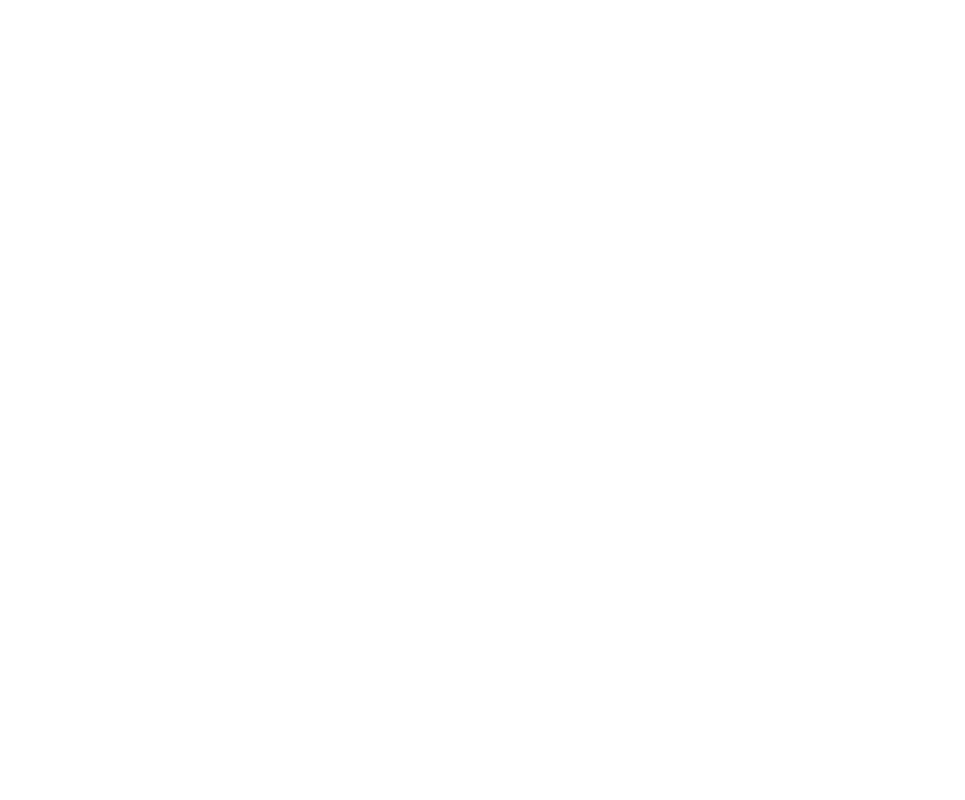
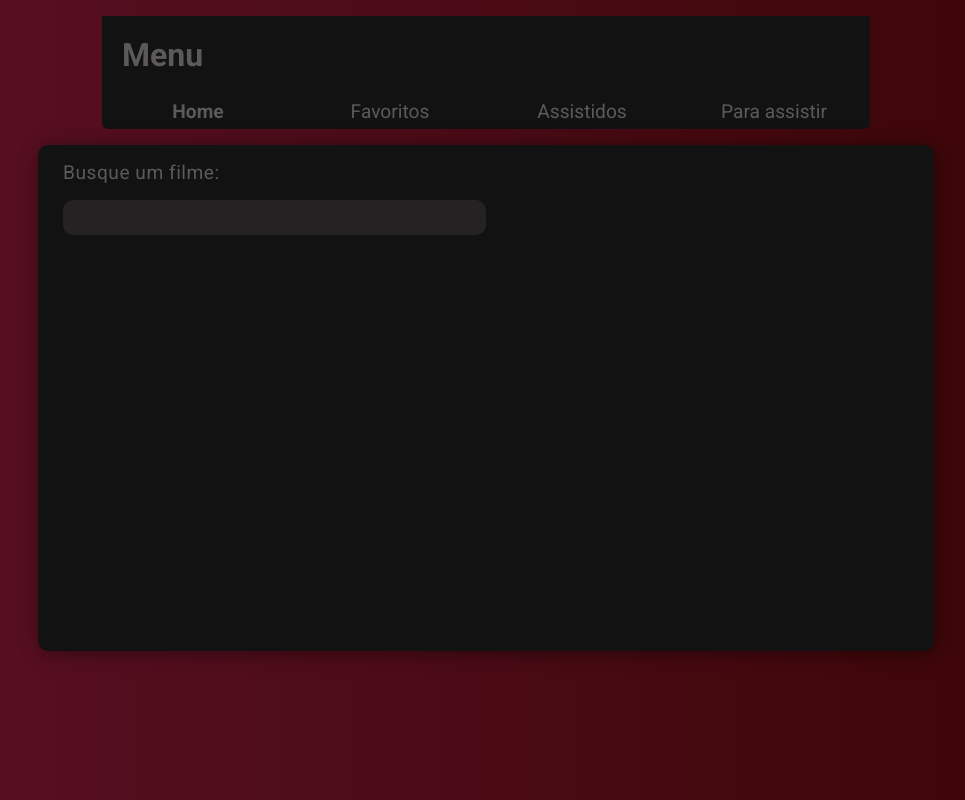
Before and after one commit to Nasalis/TodoList-Movie, a React (Create React App) app: page /favorites in a window 1280 px wide. Shown: the whole page, without its empty margins (154-1119 px from the left). Built offline with nearby package versions, Linux system fonts and the light colour scheme.

Commit message:
New routes added

```diff
--- a/src/App.tsx
+++ b/src/App.tsx
@@ -1,8 +1,10 @@
-import React from 'react';
 import {BrowserRouter as Router, Route, Switch } from 'react-router-dom';
 import './App.css';
 import AddItem from './components/AddItem';
+import Favorites from './components/Favorites';
 import Home from './components/Home'
+import ToWatchLater from './components/ToWatchLater';
+import Watched from './components/Watched';
 import { TableProvider } from './context/TableContext';
 
 
@@ -12,8 +14,11 @@
       <Router>
         <div className="App">
           <Switch>
-            <Route path="/" exact component={Home}/>
+          <Route path="/" exact component={Home}/>
             <Route path="/add" component={AddItem}/>
+            <Route path="/favorites" component={Favorites}/>
+            <Route path="/watched" component={Watched}/>
+            <Route path="/later" component={ToWatchLater}/>
           </Switch>
         </div>
       </Router>
--- /dev/null
+++ b/src/components/Favorites/index.css
@@ -0,0 +1,21 @@
+.favoritesContainer {
+    display: flex;
+    flex-direction: column;
+    justify-content: center;
+    margin: 1rem auto;
+    border-radius: 10px;
+    background-color: #131212;
+    box-shadow: 2px 2px 20px rgba(0, 0, 0, 0.411);
+    color: #5c5959;
+    width: 70%;
+    height: 100%;
+}
+
+@media screen and (max-width: 760px) {
+
+    .favoritesContainer {
+        width: 90%;
+    }
+
+
+}
--- /dev/null
+++ b/src/components/Favorites/index.tsx
@@ -0,0 +1,44 @@
+import { useContext, useState } from 'react';
+import { TableContext } from '../../context/TableContext';
+import Menu from '../Menu';
+import TodoItem from '../TodoItem';
+
+import './index.css';
+
+export default function Favorites() {
+
+    const {todos} = useContext(TableContext);
+
+    const [search, setSearch] = useState("");
+
+    return (
+        <>
+            <Menu/>
+            <div className="favoritesContainer">
+                <div className="searchBar">
+                    <h4>Busque um filme:</h4>
+                    <input type="text" onChange={element => setSearch(element.target.value)}/>
+                </div>
+                <div className="movieList">
+                    {todos.filter(element => {
+                        if(search === "") {
+                            return element;
+                        }else{
+                            if(element.name.toLowerCase().includes(search.toLowerCase())) {
+                            return element;
+                            }
+                        }
+                        }).map((value, key) => {
+                            if(value.favorite) {
+                                return (
+                                    <TodoItem key={key} todo={value}/>
+                                )
+                            }
+                        })
+                    }
+
+                </div>
+            </div>
+        </>
+    )
+}
--- a/src/components/Menu/index.tsx
+++ b/src/components/Menu/index.tsx
@@ -1,4 +1,3 @@
-
 import { useState } from 'react';
 import { Link } from 'react-router-dom';
 import './index.css'
@@ -18,22 +17,24 @@
       <ul className={`menuItems ${menuActive && "active"}`}>
         <Link className="item" to="/">
           <li >
-            <i></i>
             <p>Home</p>
           </li>
         </Link>
-        <li className="item">
-          <i></i>
+        <Link className="item item-secondary" to="/favorites">
+          <li>
             <p>Favoritos</p>
           </li>
-        <li className="item">
-          <i></i>
+        </Link>
+        <Link className="item item-secondary" to="/watched">
+          <li >
             <p>Assistidos</p>
           </li>
-        <li className="item">
-          <i></i>
+        </Link>
+        <Link className="item item-secondary" to="/later">
+          <li>
             <p>Para assistir</p>
           </li>
+        </Link>
       </ul>
       <i onClick={activeToggleMenu} className="fas fa-bars toggleMenu"></i>
     </div>
--- /dev/null
+++ b/src/components/ToWatchLater/index.css
@@ -0,0 +1,20 @@
+.toWatchContainer {
+    display: flex;
+    flex-direction: column;
+    justify-content: center;
+    margin: 1rem auto;
+    border-radius: 10px;
+    background-color: #131212;
+    box-shadow: 2px 2px 20px rgba(0, 0, 0, 0.411);
+    color: #5c5959;
+    width: 70%;
+    height: 100%;
+}
+
+@media screen and (max-width: 760px) {
+
+    .toWatchContainer {
+        width: 90%;
+    }
+
+}
--- /dev/null
+++ b/src/components/ToWatchLater/index.tsx
@@ -0,0 +1,44 @@
+import { useContext, useState } from 'react';
+import { TableContext } from '../../context/TableContext';
+import Menu from '../Menu';
+import TodoItem from '../TodoItem';
+
+import './index.css';
+
+export default function ToWatchLater() {
+
+    const {todos} = useContext(TableContext);
+
+    const [search, setSearch] = useState("");
+
+    return (
+        <>
+            <Menu/>
+            <div className="toWatchContainer">
+                <div className="searchBar">
+                    <h4>Busque um filme:</h4>
+                    <input type="text" onChange={element => setSearch(element.target.value)}/>
+                </div>
+                <div className="movieList">
+                    {todos.filter(element => {
+                        if(search === "") {
+                            return element;
+                        }else{
+                            if(element.name.toLowerCase().includes(search.toLowerCase())) {
+                            return element;
+                            }
+                        }
+                        }).map((value, key) => {
+                            if(value.completed === false && value.favorite === false) {
+                                return (
+                                    <TodoItem key={key} todo={value}/>
+                                )
+                            }
+                        })
+                    }
+
+                </div>
+            </div>
+        </>
+    )
+}
--- /dev/null
+++ b/src/components/Watched/index.css
@@ -0,0 +1,21 @@
+.watchedContainer {
+    display: flex;
+    flex-direction: column;
+    justify-content: center;
+    margin: 1rem auto;
+    border-radius: 10px;
+    background-color: #131212;
+    box-shadow: 2px 2px 20px rgba(0, 0, 0, 0.411);
+    color: #5c5959;
+    width: 70%;
+    height: 100%;
+}
+
+
+@media screen and (max-width: 760px) {
+
+    .watchedContainer {
+        width: 90%;
+    }
+
+}
--- /dev/null
+++ b/src/components/Watched/index.tsx
@@ -0,0 +1,44 @@
+import { useContext, useState } from 'react';
+import { TableContext } from '../../context/TableContext';
+import Menu from '../Menu';
+import TodoItem from '../TodoItem';
+
+import './index.css';
+
+export default function Watched() {
+
+    const {todos} = useContext(TableContext);
+
+    const [search, setSearch] = useState("");
+
+    return (
+        <>
+            <Menu/>
+            <div className="watchedContainer">
+                <div className="searchBar">
+                    <h4>Busque um filme:</h4>
+                    <input type="text" onChange={element => setSearch(element.target.value)}/>
+                </div>
+                <div className="movieList">
+                    {todos.filter(element => {
+                        if(search === "") {
+                            return element;
+                        }else{
+                            if(element.name.toLowerCase().includes(search.toLowerCase())) {
+                            return element;
+                            }
+                        }
+                        }).map((value, key) => {
+                            if(value.completed) {
+                                return (
+                                    <TodoItem key={key} todo={value}/>
+                                )
+                            }
+                        })
+                    }
+
+                </div>
+            </div>
+        </>
+    )
+}
```
Lines whose indentation alone changed are shown as unchanged.
